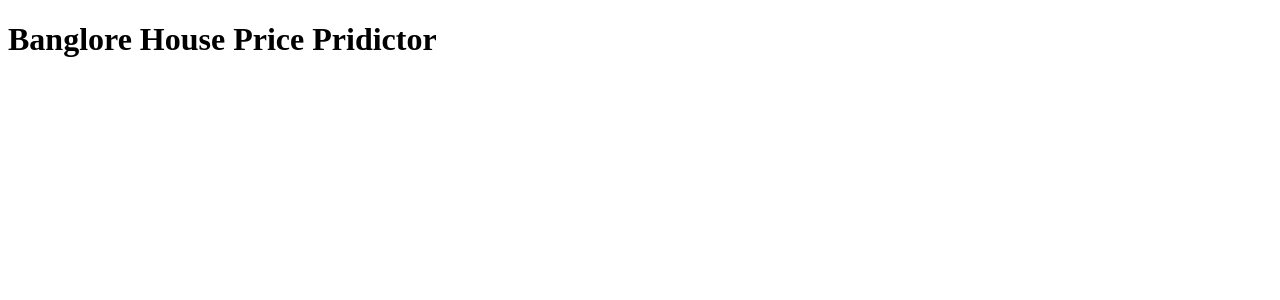
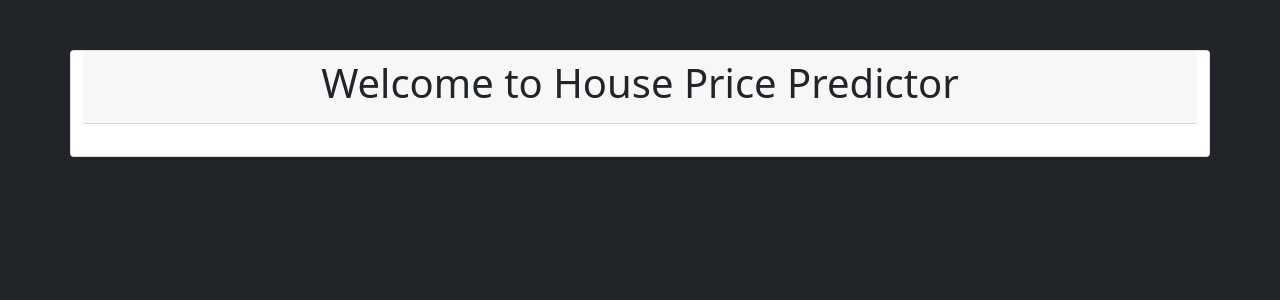
Before and after one commit to Brajshukl/Banglore-House-Price-Pridictor, a Flask app: page / in a window 1280 px wide. Shown: the top 300 px of the page. Run offline with Flask 3, Linux system fonts and the light colour scheme; some libraries are stand-ins or nearby versions.

Commit message:
update index html file

```diff
--- a/templates/index.html
+++ b/templates/index.html
@@ -1,12 +1,35 @@
-<!DOCTYPE html>
+<!doctype html>
 <html lang="en">
-<head>
-    <meta charset="UTF-8">
-    <meta http-equiv="X-UA-Compatible" content="IE=edge">
-    <meta name="viewport" content="width=device-width, initial-scale=1.0">
-    <title>Banglore House Price Pridictor</title>
-</head>
-<body>
-    <h1>Banglore House Price Pridictor</h1>
-</body>
+  <head>
+    <!-- Required meta tags -->
+    <meta charset="utf-8">
+    <meta name="viewport" content="width=device-width, initial-scale=1">
+
+    <!-- Bootstrap CSS -->
+    <link href="https://cdn.jsdelivr.net/npm/bootstrap@5.1.3/dist/css/bootstrap.min.css" rel="stylesheet" integrity="sha384-1BmE4kWBq78iYhFldvKuhfTAU6auU8tT94WrHftjDbrCEXSU1oBoqyl2QvZ6jIW3" crossorigin="anonymous">
+
+    <title>House Price Predictor</title>
+  </head>
+  <body class="bg-dark">
+
+    <div class="container">
+        <div class="row">
+            <div class="card" style="width: 100%; height: 100%; margin-top: 50px;">
+                <div class="card-header" style="text-align: center;">
+                    <h1>Welcome to House Price Predictor</h1>
+                </div>
+                <div class="card-body">
+                    <form action=""></form>
+                </div>
+            </div>
+        </div>
+    </div>
+
+
+    <!-- Option 2: Separate Popper and Bootstrap JS -->
+
+    <script src="https://cdn.jsdelivr.net/npm/@popperjs/core@2.10.2/dist/umd/popper.min.js" integrity="sha384-7+zCNj/IqJ95wo16oMtfsKbZ9ccEh31eOz1HGyDuCQ6wgnyJNSYdrPa03rtR1zdB" crossorigin="anonymous"></script>
+    <script src="https://cdn.jsdelivr.net/npm/bootstrap@5.1.3/dist/js/bootstrap.min.js" integrity="sha384-QJHtvGhmr9XOIpI6YVutG+2QOK9T+ZnN4kzFN1RtK3zEFEIsxhlmWl5/YESvpZ13" crossorigin="anonymous"></script>
+
+  </body>
 </html>
```
